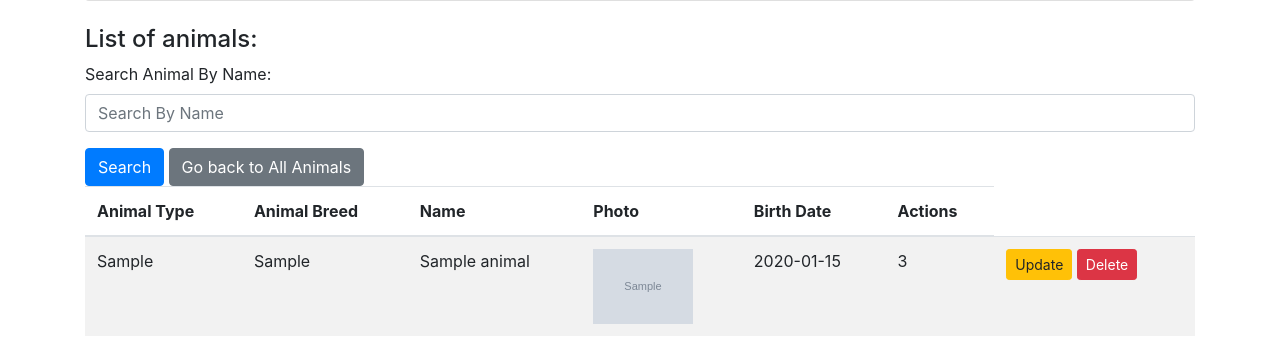
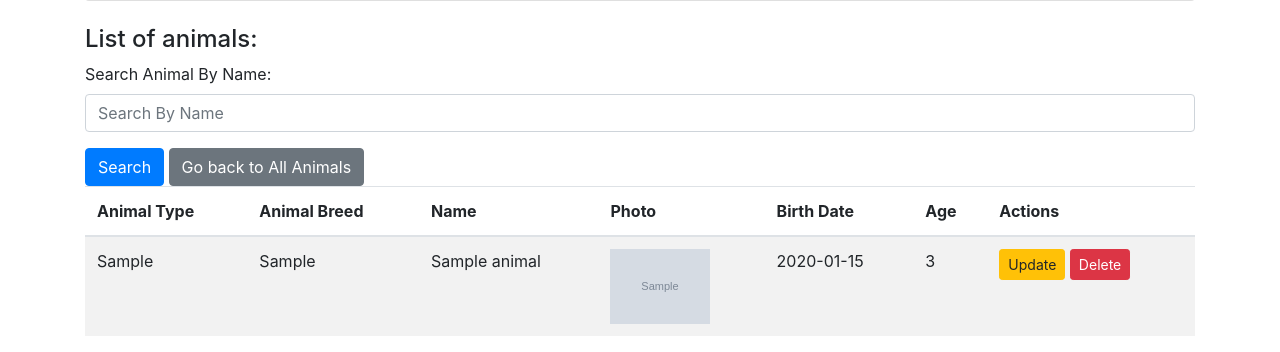
Before and after one commit to marcustas/course_flask, a Flask app: page / in a window 1280 px wide. Shown: the part 606-958 px from the top of the page. Run offline with Flask 3, Linux system fonts and the light colour scheme; tables that the repository leaves empty hold one stand-in row (values such as "Sample post"); grey boxes marked "Sample" are stand-in pictures; some libraries are stand-ins or nearby versions.

Commit message:
Front-end Correction

```diff
--- a/templates/home.html
+++ b/templates/home.html
@@ -67,6 +67,7 @@
             <th>Name</th>
             <th>Photo</th>
             <th>Birth Date</th>
+            <th>Age</th>
             <th>Actions</th>
         </tr>
         </thead>
```
